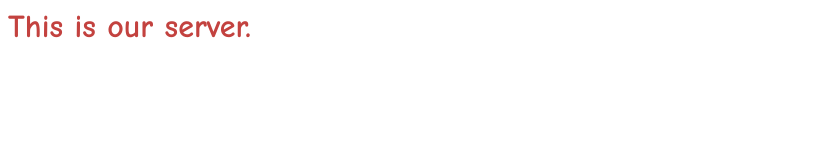
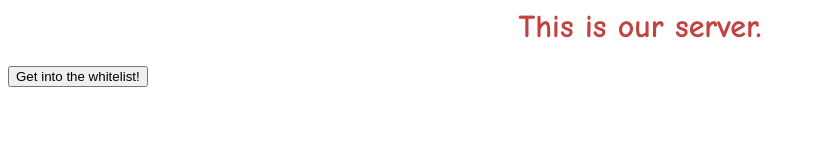
Before and after one commit to Promax1113/servermc, a plain HTML site: page index.html in a window 1280 px wide. Shown: the whole page, without its empty margins (0-815 px from the left). Drawn offline with Linux system fonts and the light colour scheme.

Commit message:
Added a button.

```diff
--- a/index.html
+++ b/index.html
@@ -6,7 +6,7 @@
 <body id="body">
     <!--style>@import url('https://fonts.googleapis.com/css2?family=Roboto+Mono:wght@300;400;500;600;700&display=swap');</style!-->
     <h1 class="header">This is our server.</h1>
-    <div style="display: flex; align-items: center; text-align: center;"></div>
+    <div style="display: flex; align-items: center; text-align: center;"><a href="/whitelist.html"><button>Get into the whitelist!</button></a></div>
 
 
 
--- a/style.css
+++ b/style.css
@@ -5,4 +5,5 @@
 .header{
     color: #C3423F;
     font-family: 'Comic Sans MS', 'Comic Sans', sans-serif;
+    text-align: center;
 }
```
